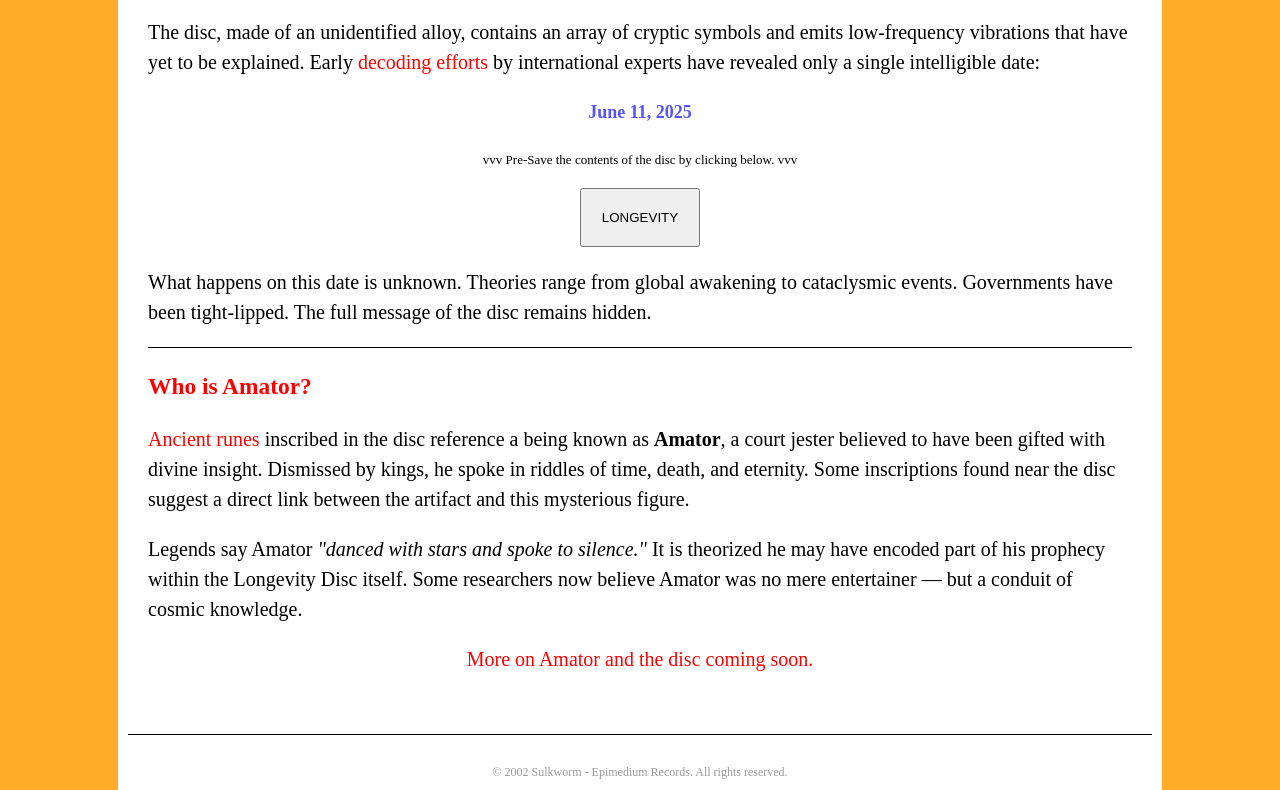
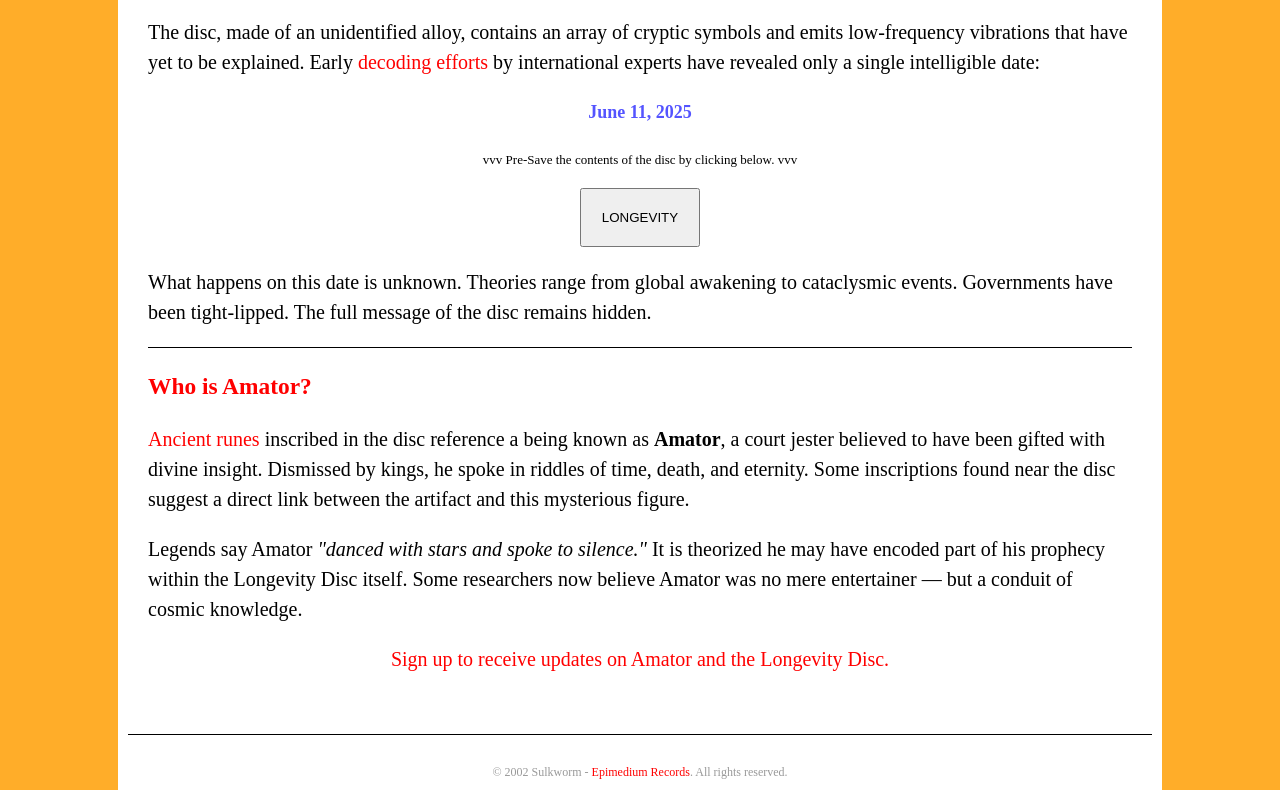
Before and after one commit to horridnathaniel/Longevity, a plain HTML site: page index.html in a window 1280 px wide. Shown: the part 537-1327 px from the top of the page. Drawn offline with Linux system fonts and the light colour scheme.

Commit message:
added links to index

```diff
--- a/index.html
+++ b/index.html
@@ -74,12 +74,12 @@
                 part of his prophecy within the Longevity Disc itself. Some researchers now believe Amator was no mere
                 entertainer — but a conduit of cosmic knowledge.</p>
 
-            <p style="text-align:center;"><a href="#">More on Amator and the disc coming soon.</a></p>
+            <p style="text-align:center;"><a href="https://forms.gle/5EEoJdSPSRi6bfi87">Sign up to receive updates on Amator and the Longevity Disc.</a></p>
             <a></a>
         </div>
         <hr>
         <div class="footer">
-            &copy; 2002 Sulkworm - Epimedium Records. All rights reserved.
+            &copy; 2002 Sulkworm - <a href="mailto:epimediumrecords@gmail.com">Epimedium Records</a>. All rights reserved.
         </div>
     </div>
     <!--I CLING TO YOU-->
```
